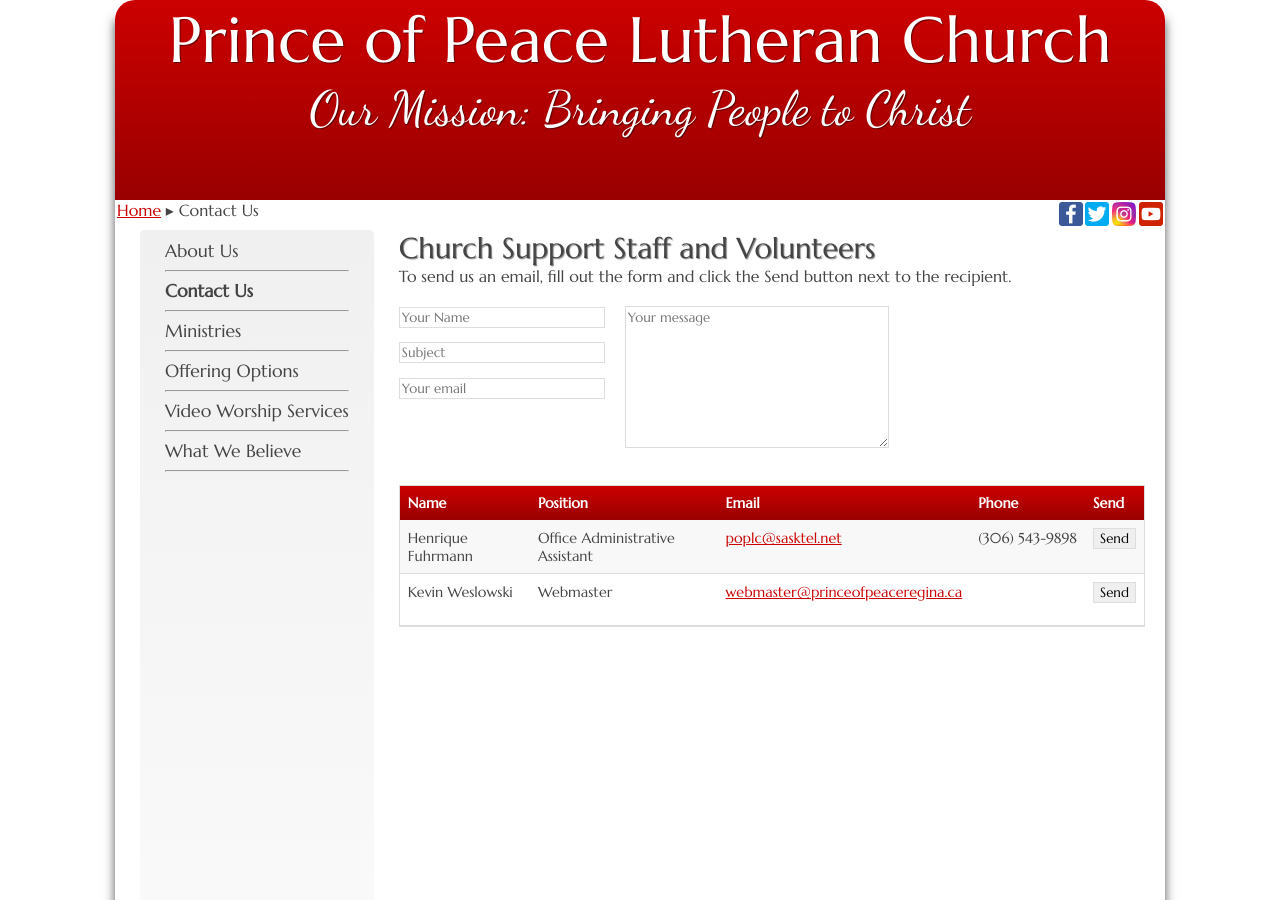
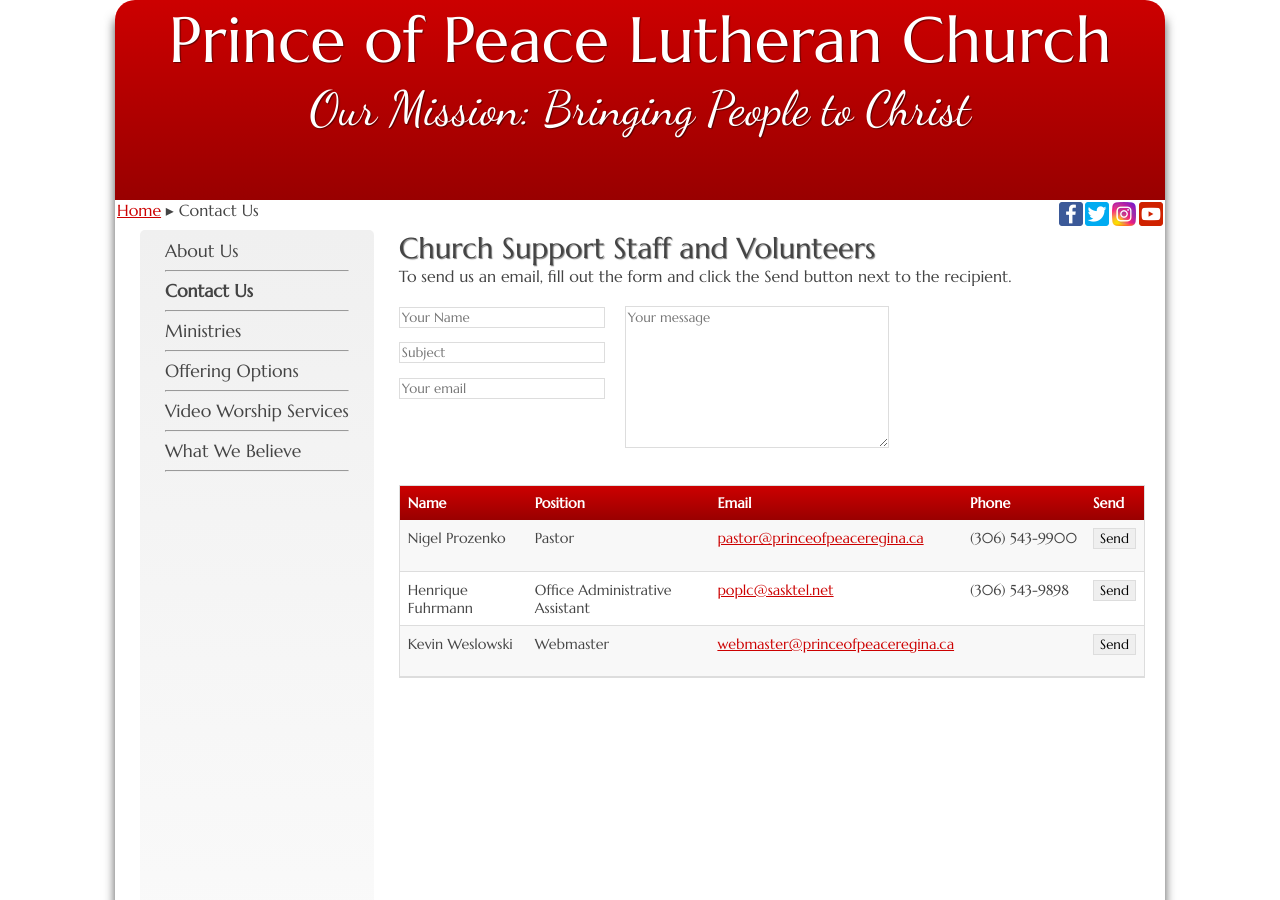
Before and after one commit to weslowsk/princeofpeace, a Jekyll site: the page built from contact.html, in a window 1280 px wide and 900 px high. Built offline with Jekyll 4.4.1, drawn with Linux system fonts in a browser that asks for light colours.

Commit message:
add new pastor's contact info

```diff
--- a/_data/staff.yml
+++ b/_data/staff.yml
@@ -1,3 +1,8 @@
+- name: Nigel Prozenko
+  title: Pastor
+  phone: (306) 543-9900
+  email: pastor@princeofpeaceregina.ca
+
 - name: Henrique Fuhrmann
   title: Office Administrative Assistant
   phone: (306) 543-9898
```
